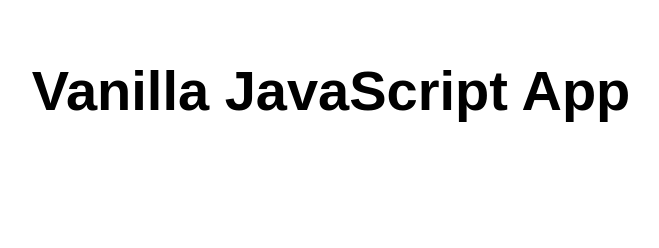
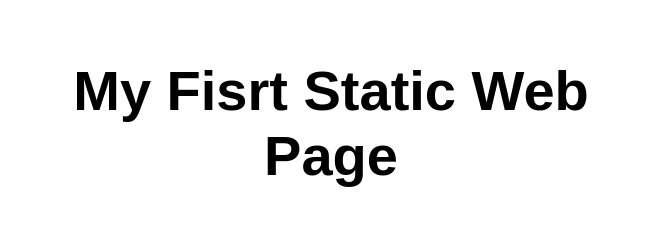
Before and after one commit to sumayyamunir1/SampleStaticWebApp, a plain HTML site: page src/index.html in a window 1280 px wide. Shown: the whole page, without its empty margins (309-968 px from the left). Drawn offline with Linux system fonts and the light colour scheme.

Commit message:
Title Changed

```diff
--- a/src/index.html
+++ b/src/index.html
@@ -10,7 +10,7 @@
 
 <body>
   <main>
-    <h1>Vanilla JavaScript App</h1>
+    <h1>My Fisrt Static Web Page</h1>
   </main>
 </body>
 
```
